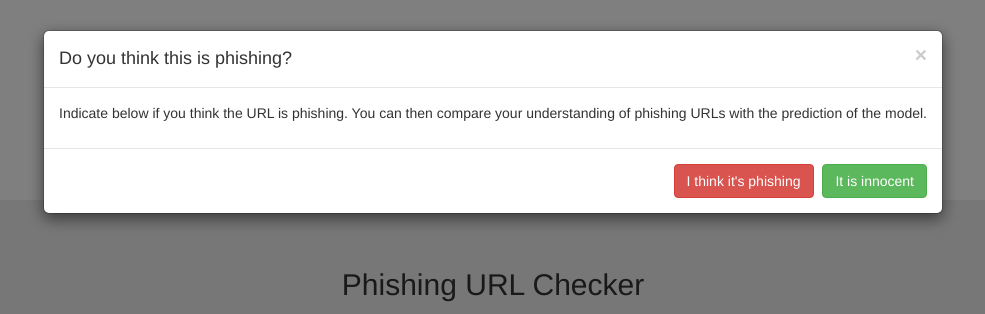
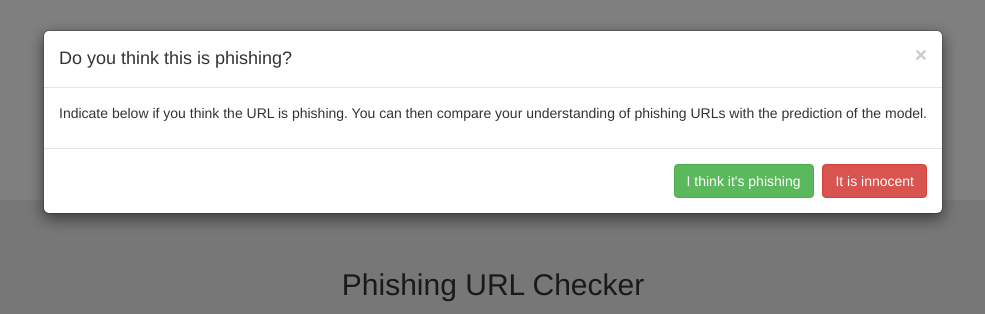
Before and after one commit to REMLA24-Team-5/app, a Flask app: template app-frontend/templates/index.html in a window 1280 px wide, after a click on "Submit URL". Shown: the top 314 px of the page, without its empty margins (147-1132 px from the left). Run offline with Flask 3, Linux system fonts and the light colour scheme; the template is opened without the code that fills it, so the values that code supplies are empty; some libraries are stand-ins or nearby versions.

Commit message:
new old version

```diff
--- a/app-frontend/templates/index.html
+++ b/app-frontend/templates/index.html
@@ -40,8 +40,8 @@
               <p>Indicate below if you think the URL is phishing. You can then compare your understanding of phishing URLs with the prediction of the model.</p>
             </div>
             <div class="modal-footer">
-              <button name="yesButton" id="yesButton" class="btn btn-danger" type="submit">I think it's phishing</button>
-              <button name="noButton" id="noButton" class="btn btn-success" type="submit">It is innocent</button>
+              <button name="yesButton" id="yesButton" class="btn btn-success" type="submit">I think it's phishing</button>
+              <button name="noButton" id="noButton" class="btn btn-danger" type="submit">It is innocent</button>
             </div>
           </div>
 
--- a/app-service/app.py
+++ b/app-service/app.py
@@ -49,7 +49,7 @@ def index():
 
                 url_info = connector_to_model_service.get_url_data(url)
 
-                if url_info["prediction"] == "phishing":
+                if url_info["prediction"] == "Phishing":
                     PHISHING_COUNT.inc()
                     if user_thinks_phishing:
                         # User guessed the same as model
@@ -58,7 +58,7 @@ def index():
                     else:
                         # User did not
                         USER_GUESS_AGREE_GAUGE.set(0)
-                elif url_info["prediction"] == "legitimate":
+                elif url_info["prediction"] == "Legitimate":
                     if not user_thinks_phishing:
                         # User guessed the same as model
                         USER_SAME_GUESS_COUNT.inc()
```
